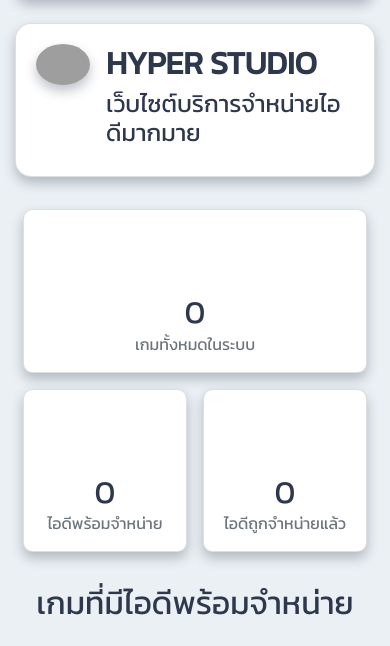
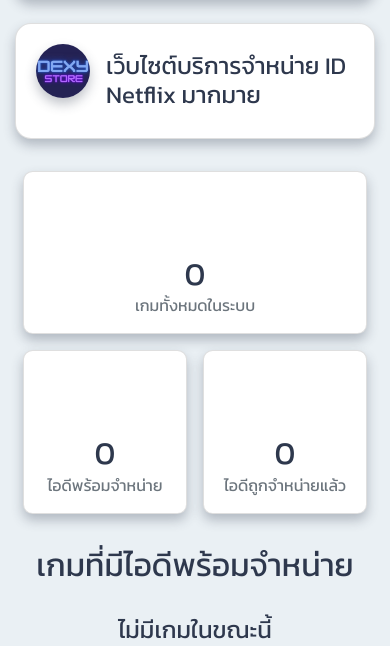
Before and after one commit to Riwji5588/dexxystore, a PHP site: page / in a window 390 px wide. Shown: the part 405-1051 px from the top of the page. Run offline with PHP 8.4, Linux system fonts and the light colour scheme; data comes from the database, SQL or seed files in the repository; data that the repository does not hold is empty; some libraries are stand-ins or nearby versions; grey boxes are pictures that could not be loaded.

Commit message:
Edit_nav

```diff
--- a/page/nav.php
+++ b/page/nav.php
@@ -1,6 +1,6 @@
     <nav class="navbar navbar-expand-md navbar-light bg-light fixed-top">
         <a class="navbar-brand" href="#">
-            <img src="assets/img/<?= $webimage; ?>" width="64" height="64" class="d-inline-block align-top rounded-circle">
+            <img src="assets/img/logo.jpg" width="64" height="64" class="d-inline-block align-top rounded-circle">
         </a>
         <button class="navbar-toggler" type="button" data-toggle="collapse" data-target="#navbarTogglerDemo02" aria-controls="navbarTogglerDemo02" aria-expanded="false" aria-label="Toggle navigation">
           <span class="navbar-toggler-icon"></span>
--- a/page/user/user_nav.php
+++ b/page/user/user_nav.php
@@ -1,6 +1,6 @@
 <nav class="navbar navbar-expand-md navbar-light bg-light fixed-top">
-        <a class="navbar-brand" href="#">
-            <img src="assets/img/<?= $webimage; ?>" width="64" height="64" class="d-inline-block align-top rounded-circle">
+        <a class="navbar-brand" href="้home">
+            <img src="assets/img/logo.jpg" width="64" height="64" class="d-inline-block align-top rounded-circle">
         </a>
         <button class="navbar-toggler" type="button" data-toggle="collapse" data-target="#navbarTogglerDemo02" aria-controls="navbarTogglerDemo02" aria-expanded="false" aria-label="Toggle navigation">
           <span class="navbar-toggler-icon"></span>
--- a/page/welcome.php
+++ b/page/welcome.php
@@ -34,15 +34,15 @@
         <div class="card mt-4 shadow-dark radius-border hyper-bg-white">
         <div class="card-body">
         <div class="media">
-            <img src="assets/img/<?= $webimage; ?>" class="mr-3 img-fluid rounded-circle shadow-dark" style="width:17%;max-width: 130px;">
+            <img src="assets/img/logo.jpg" class="mr-3 img-fluid rounded-circle shadow-dark" style="width:17%;max-width: 130px;">
             <div class="media-body">
               <div class="mt-0 d-none d-lg-block">
-                  <h1 class="mt-0 mb-1"><b><?= strtoupper($webname) ?></b> เว็บไซต์บริการจำหน่ายไอดีมากมาย</h1>
+                  <h1 class="mt-0 mb-1"><b>Dexy Store</b> เว็บไซต์บริการจำหน่าย ID Netflix มากมาย</h1>
 <pre>
-<?= $webdetail; ?>
+Welcome to Dexy Store
 </pre>
               </div>
-              <div class="d-block d-lg-none"><h1 class="mt-0 mb-2"><b>HYPER STUDIO</b></h1><h4>เว็บไซต์บริการจำหน่ายไอดีมากมาย</h4></div>
+              <div class="d-block d-lg-none"><h1 class="mt-0 mb-2"><b></b></h1><h4>เว็บไซต์บริการจำหน่าย ID Netflix มากมาย</h4></div>
 
             </div>
         </div>
```
Also changed, not shown: assets/img/logo.jpg (added), 1 other file.
